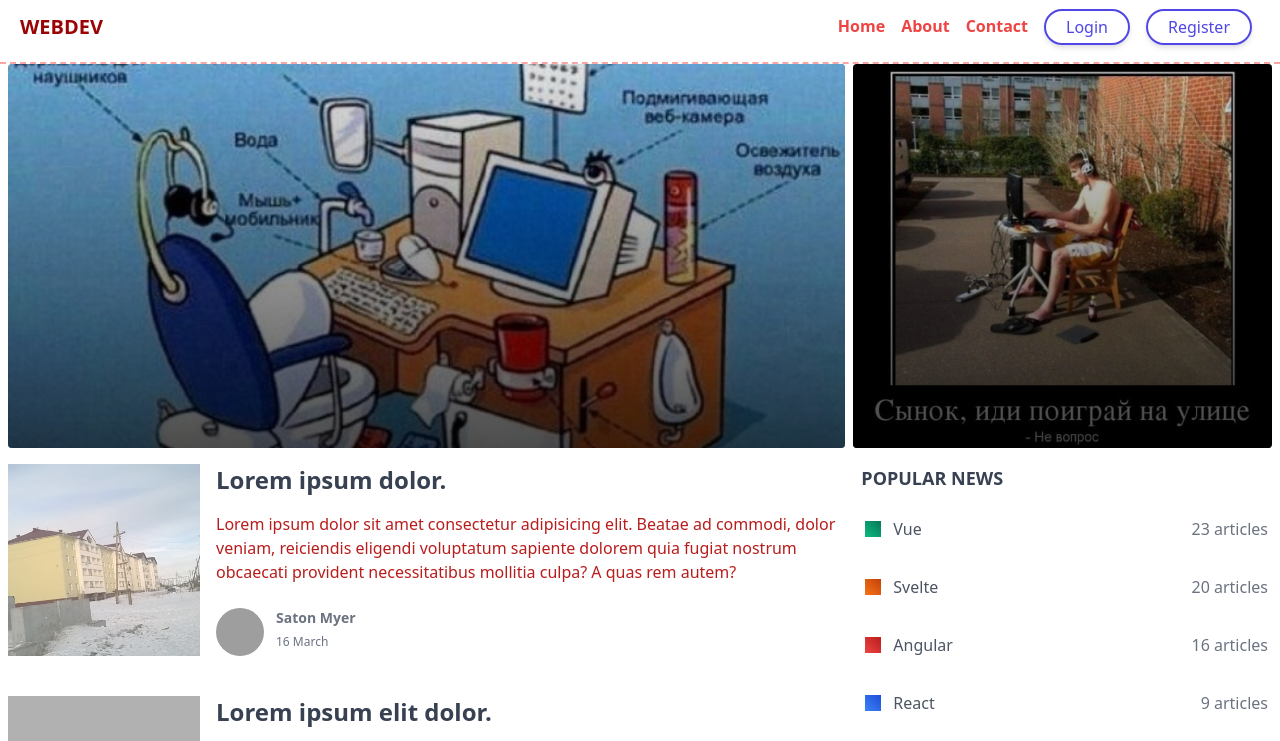
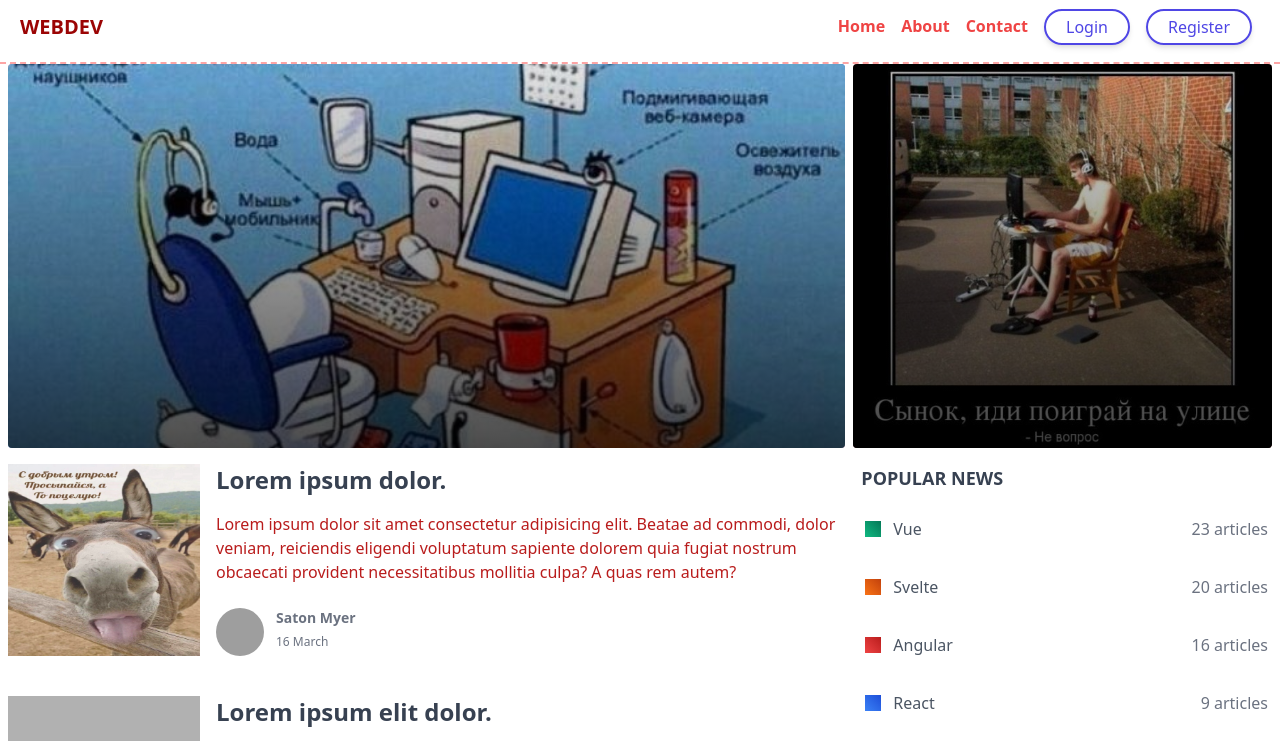
Before and after one commit to Aleky63/jubli-tailwind-my, a website: page index.html in a window 1280 px wide. Shown: the top 741 px of the page. Drawn offline with nearby package versions, Linux system fonts and the light colour scheme; grey boxes are pictures that could not be loaded.

Commit message:
02_27.06

```diff
--- a/index.html
+++ b/index.html
@@ -114,12 +114,11 @@
 
         <main class="lg:flex">
           <div class="w-full lg:w-2/3">
-            <!-- post cards -->
             <section class="px-2">
               <a class="block w-full lg:flex mb-10" href="#">
                 <img
                   class="w-full lg:w-48 h-48 opacity-80 object-cover lg:mr-4"
-                  src="public/img/img-3.jpg"
+                  src="public/img/img-8.jpg"
                   alt="img"
                 />
                 <div class="flex flex-col justify-between">
@@ -456,4 +455,3 @@
     </div>
   </body>
 </html>
-<!-- https://www.youtube.com/watch?v=3bbfisTVMcE&list=PLNkWIWHIRwMFN8qKfZ5Lgr29L5BoJKFfa -->
```
Also changed, not shown: public/img/img-7.jpg (added), public/img/img-8.jpg (added).
